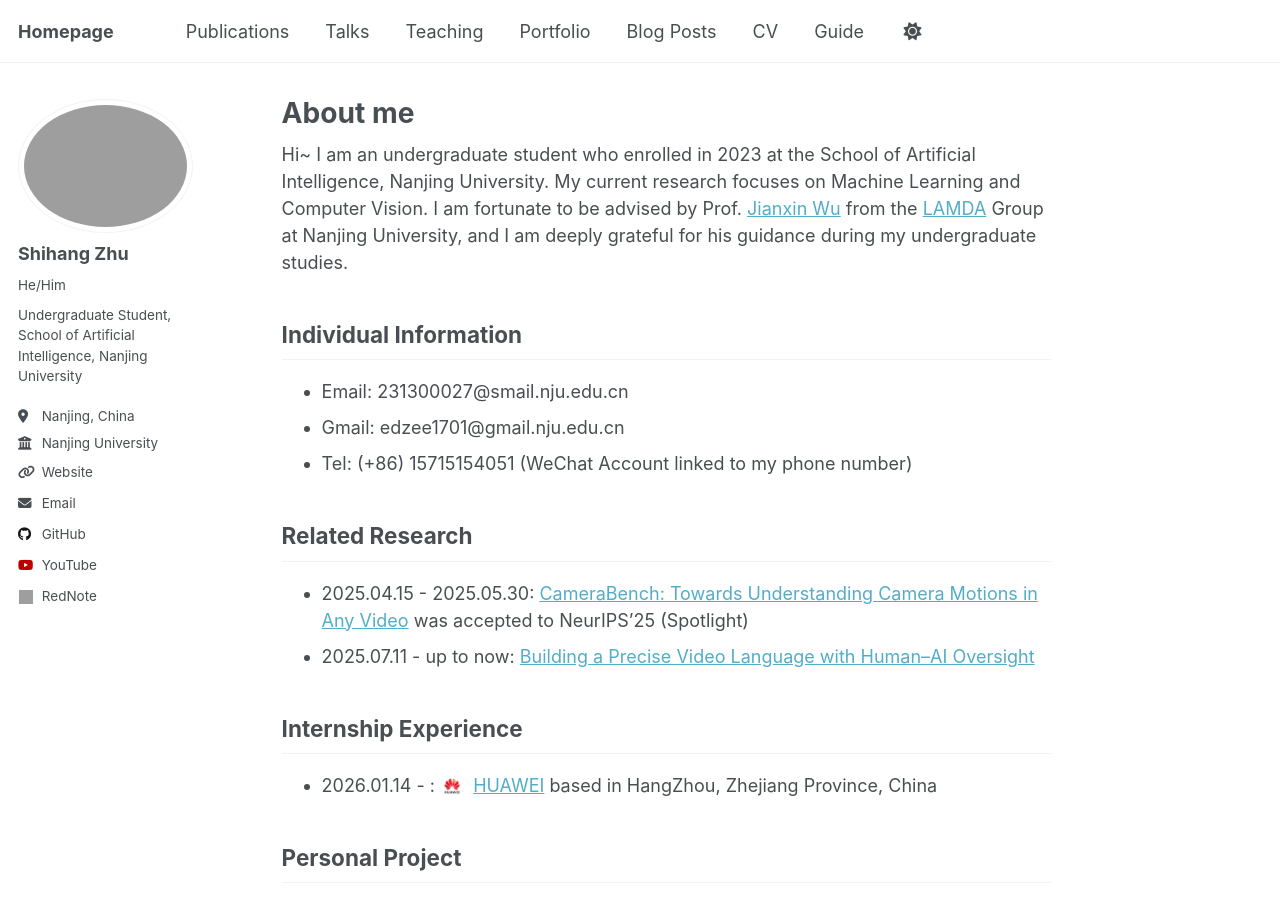
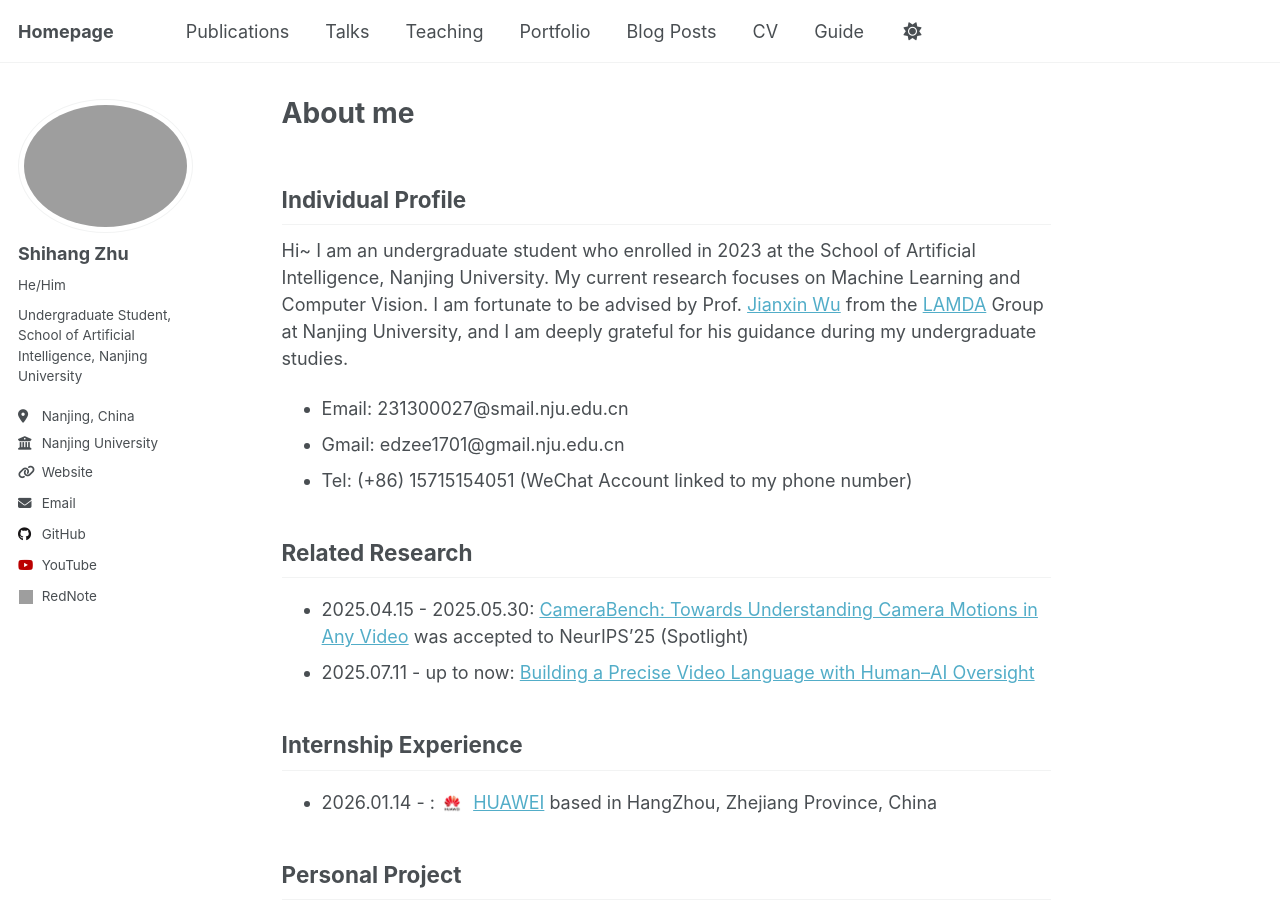
Before and after one commit to edzee3000/edzee3000.github.io, a Jekyll site: the page built from _pages/about.md, in a window 1280 px wide and 900 px high. Built offline with Jekyll 4.4.1, drawn with Linux system fonts in a browser that asks for light colours; a script that is not in the unit is left out; grey boxes are pictures that could not be loaded.

Commit message:
Add individual profile section to about page
Added personal profile information and research focus.

```diff
--- a/_pages/about.md
+++ b/_pages/about.md
@@ -7,9 +7,10 @@ redirect_from:
   - /about.html
 ---
 
+## Individual Profile
+
 Hi~ I am an undergraduate student who enrolled in 2023 at the School of Artificial Intelligence, Nanjing University. My current research focuses on Machine Learning and Computer Vision. I am fortunate to be advised by Prof. [Jianxin Wu](https://cs.nju.edu.cn/wujx/) from the [LAMDA](https://www.lamda.nju.edu.cn/CH.MainPage.ashx) Group at Nanjing University, and I am deeply grateful for his guidance during my undergraduate studies.
 
-## Individual Information
 - Email: 231300027@smail.nju.edu.cn
 - Gmail: edzee1701@gmail.nju.edu.cn
 - Tel: (+86) 15715154051 (WeChat Account linked to my phone number)
```
